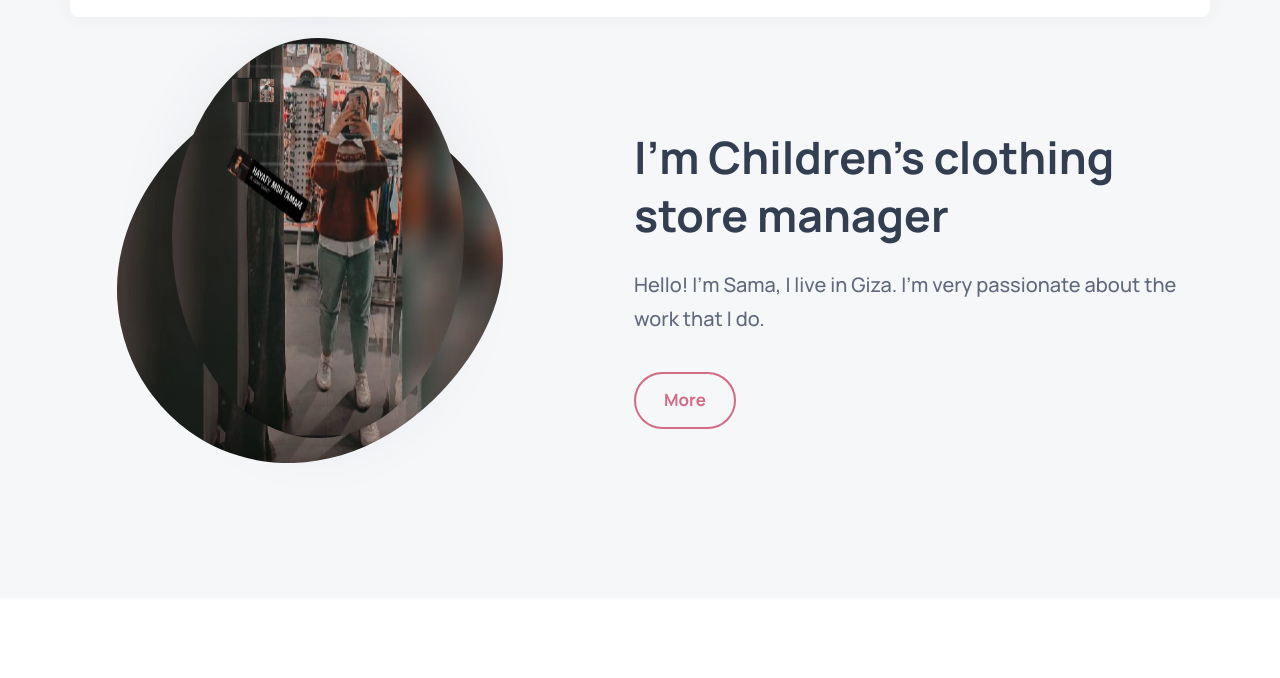
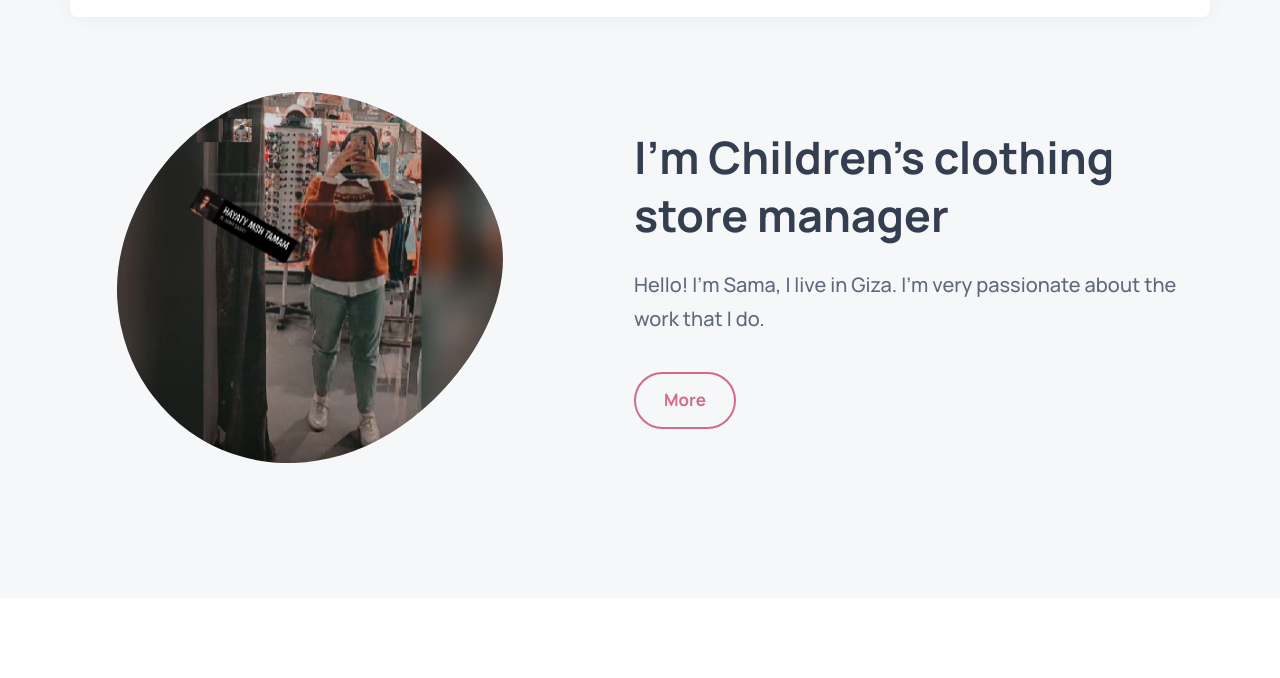
Before and after one commit to youssef-elsabbahy2/Samasimoooo-, a plain HTML site: page index.html in a window 1280 px wide. Shown: the part 122-800 px from the top of the page. Drawn offline with nearby package versions, Linux system fonts and the light colour scheme.

Commit message:
Update index.html

```diff
--- a/index.html
+++ b/index.html
@@ -142,13 +142,7 @@
             <img src="Untitled.png" width="560" height="540" alt="Julia" class="w-100"
               data-reveal="top">
 
-            <img src="Untitled.png" style="position: absolute;
-            bottom: 10%;
-            right: 10%;
-            border-radius: 50%;
-            filter: drop-shadow(var(--shadow-2));
-            width: 292px;" width="203" height="91" alt="250+ Projects Done" class="shape"
-              data-reveal="top" data-reveal-delay="0.25s">
+
           </figure>
 
           <div class="hero-content">
```
